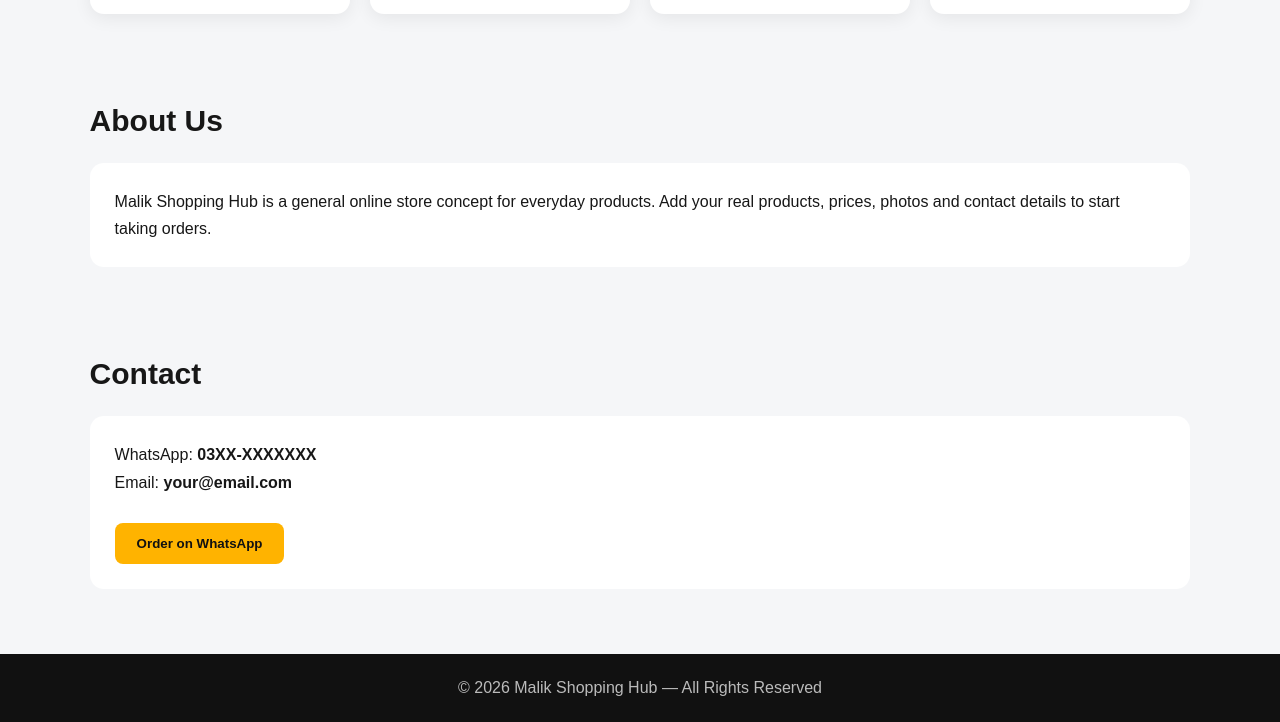
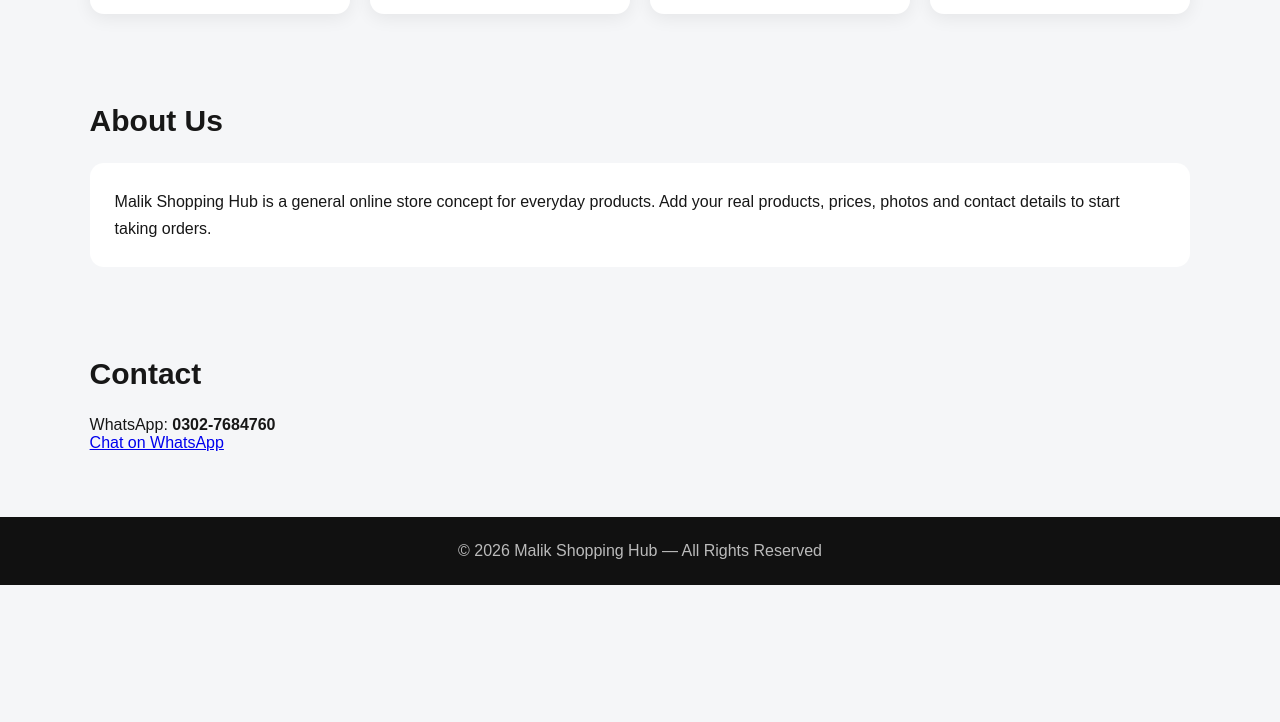
Before and after one commit to mh1967116-create/malik-shopping-hub, a plain HTML site: page index.html in a window 1280 px wide. Shown: the part 879-1601 px from the top of the page. After the commit the page ends 1464 px from the top, so only its background shows below. Drawn offline with Linux system fonts and the light colour scheme.

Commit message:
Update index.html

```diff
--- a/index.html
+++ b/index.html
@@ -55,7 +55,8 @@
 
 <section id="contact">
   <h2 class="title">Contact</h2>
-  <div class="about">WhatsApp: <strong>03XX-XXXXXXX</strong><br>Email: <strong>your@email.com</strong><br><br><button class="btn" onclick="order()">Order on WhatsApp</button></div>
+WhatsApp: <strong>0302-7684760</strong><br>
+<a href="https://wa.me/923027684760" target="_blank">Chat on WhatsApp</a>
 </section>
 </main>
 
```
